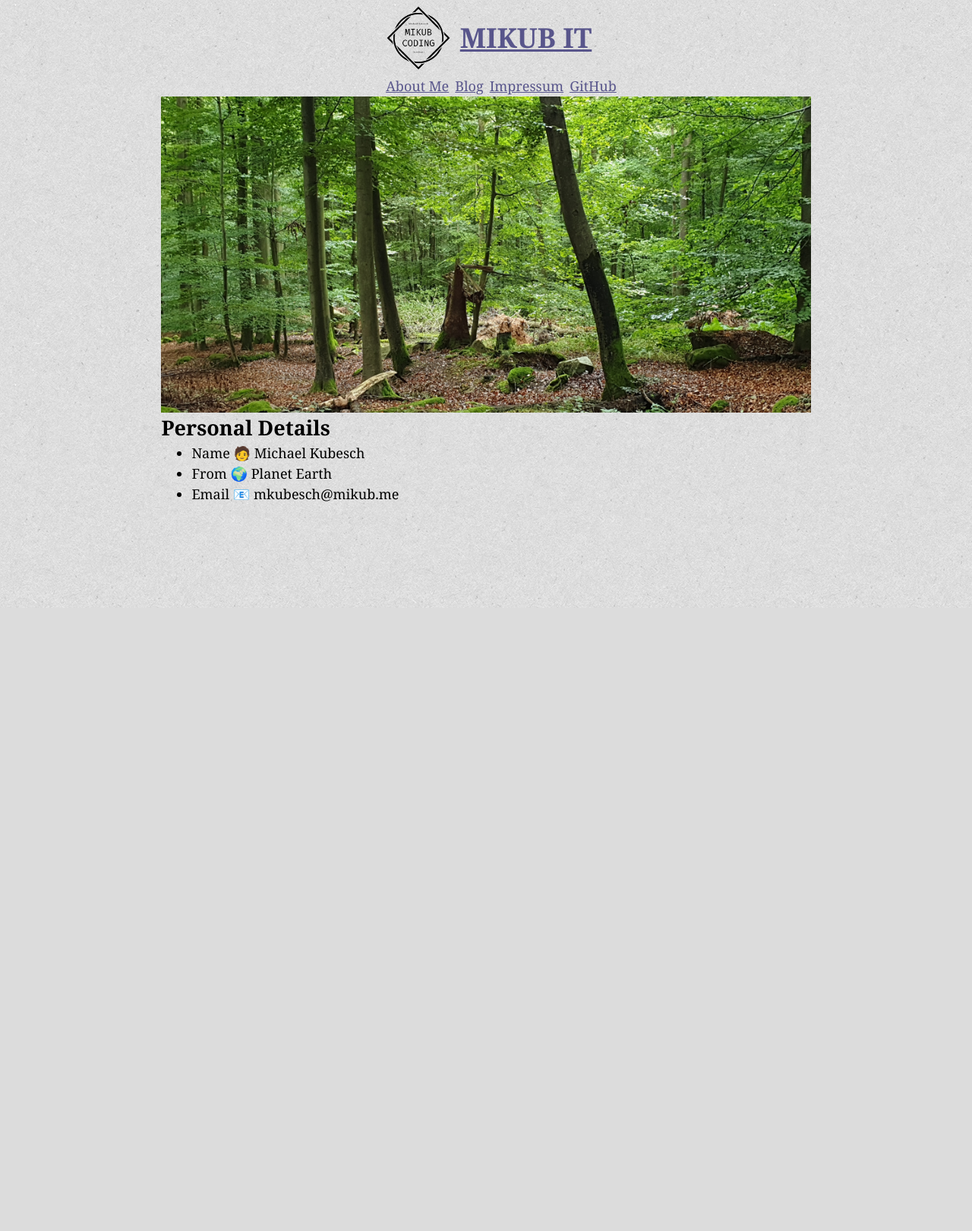
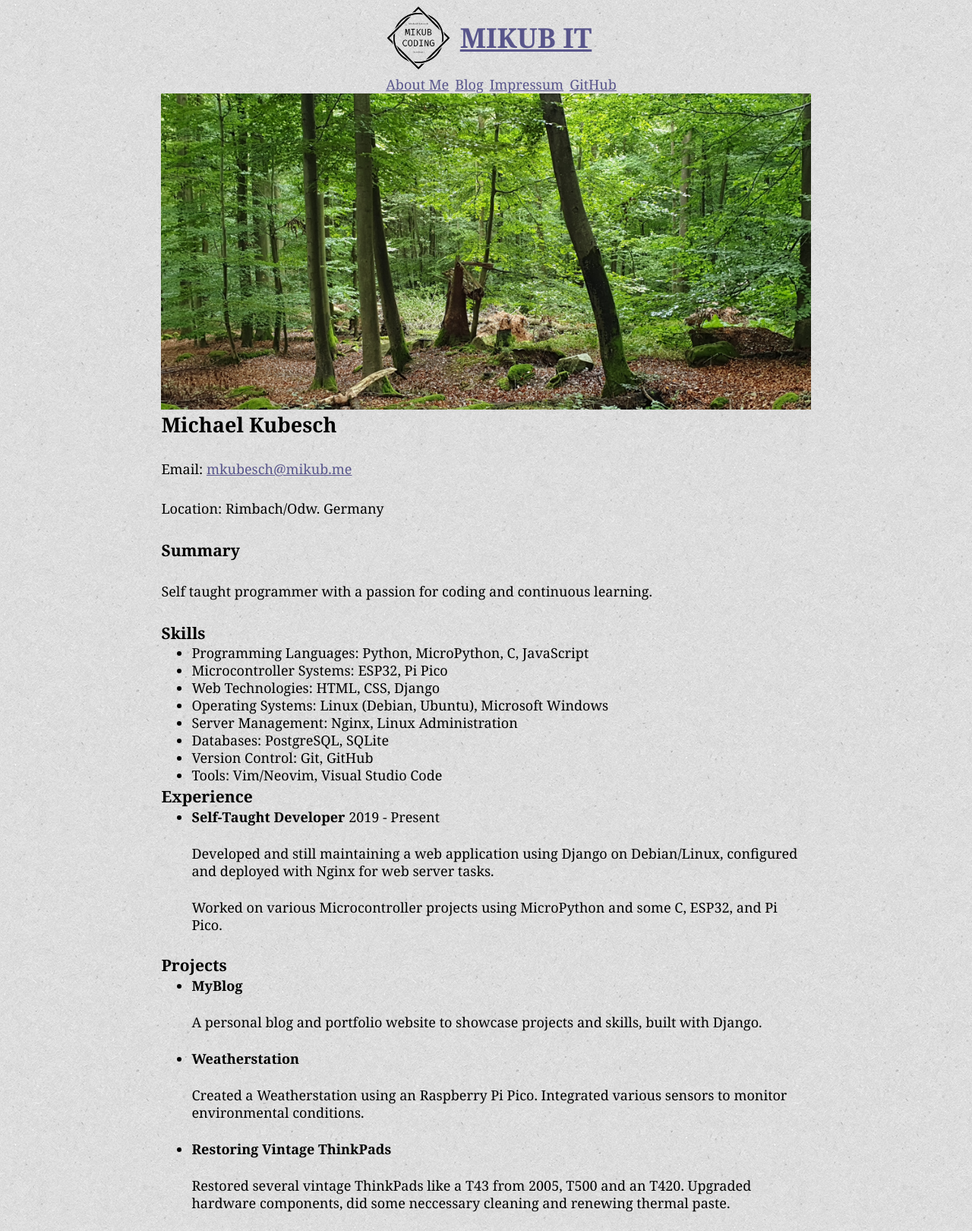
Before and after one commit to M-Kub/myblog, a Django app: template home/templates/home/about.html in a window 1280 px wide. Shown: the whole page at 76% size. Before the commit the page ends 800 px from the top, so only its background shows below. Run offline with Django 3.2, Linux system fonts and the light colour scheme; the template is opened without the code that fills it, so the values that code supplies are empty.

Commit message:
aboutMe restyle

```diff
--- a/home/static/css/style.css
+++ b/home/static/css/style.css
@@ -47,6 +47,11 @@ pre, code {
   border:rgba(211, 208, 208, 0.1) solid;
   white-space: pre;
 }
+
+ul, li {
+  line-height:calc(1.5rem - 1px)
+}
+
 #root, #__next {
   isolation: isolate;
 }
--- a/home/templates/home/about.html
+++ b/home/templates/home/about.html
@@ -6,12 +6,49 @@
 
 {% block content %}
 <div>
-	<img src="{% static 'images/wald.avif' %}"  alt="wald"/>
-	<h2> Personal Details </h2>
-	<ul >
-		<li>	Name  🧑 	Michael Kubesch</li>
-		<li>	From  🌍 	Planet Earth</li>
-		<li>	Email 📧 	mkubesch@mikub.me</li>
+	<img src="{% static 'images/wald.avif' %}" alt="wald" />
+	<h2>Michael Kubesch</h2>
+	<p>Email: <a href="mailto:mkubesch@mikub.me">mkubesch@mikub.me</a></p>
+	<p>Location: Rimbach/Odw. Germany</p>
+	<h3>Summary</h3>
+	<p>Self taught programmer with a passion for coding and continuous learning.</p>
+	<h3>Skills</h3>
+	<ul>
+		<li>Programming Languages: Python, MicroPython, C, JavaScript</li>
+		<li>Microcontroller Systems: ESP32, Pi Pico</li>
+		<li>Web Technologies: HTML, CSS, Django</li>
+		<li>Operating Systems: Linux (Debian, Ubuntu), Microsoft Windows</li>
+		<li>Server Management: Nginx, Linux Administration</li>
+		<li>Databases: PostgreSQL, SQLite</li>
+		<li>Version Control: Git, GitHub</li>
+		<li>Tools: Vim/Neovim, Visual Studio Code</li>
+	</ul>
+	<h3>Experience</h3>
+	<ul>
+		<li>
+			<strong>Self-Taught Developer</strong>
+			<span>2019 - Present</span>
+			<p>Developed and still maintaining a web application using Django on Debian/Linux,
+			configured and deployed with Nginx for web server tasks.</p>
+			<p>Worked on various Microcontroller projects using MicroPython and some C, ESP32, and Pi Pico.</p>
+		</li>
+	</ul>
+	<h3>Projects</h3>
+	<ul>
+		<li>
+			<strong>MyBlog</strong>
+			<p>A personal blog and portfolio website to showcase projects and skills, built with Django.</p>
+		</li>
+		<li>
+			<strong>Weatherstation</strong>
+			<p>Created a Weatherstation using an Raspberry Pi Pico. Integrated various sensors
+			to monitor environmental conditions.</p>
+		</li>
+		<li>
+			<strong>Restoring Vintage ThinkPads</strong>
+			<p>Restored several vintage ThinkPads like a T43 from 2005, T500 and an T420. Upgraded hardware components,
+				did some neccessary cleaning and renewing thermal paste. </p>
+		</li>
 	</ul>
 </div>
 {% endblock %}
```
